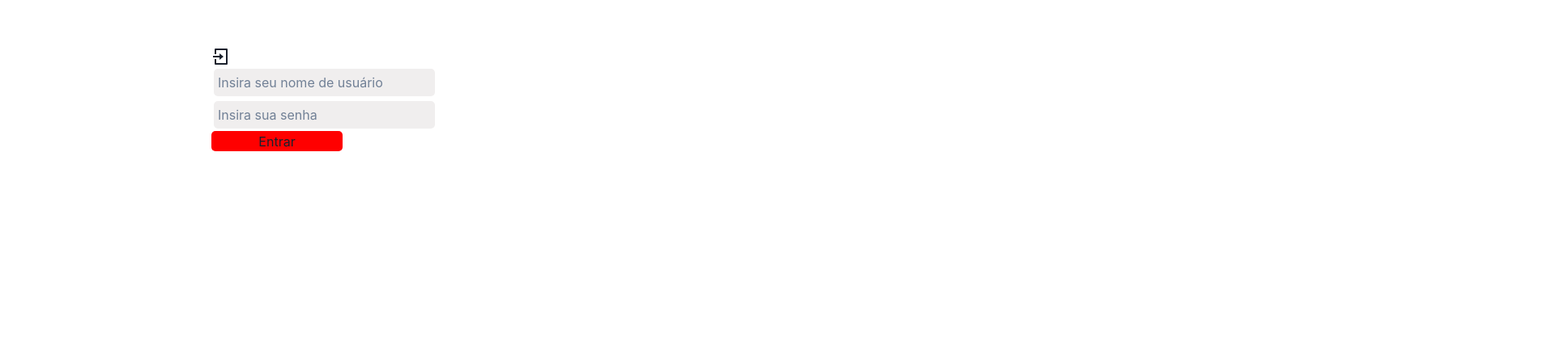
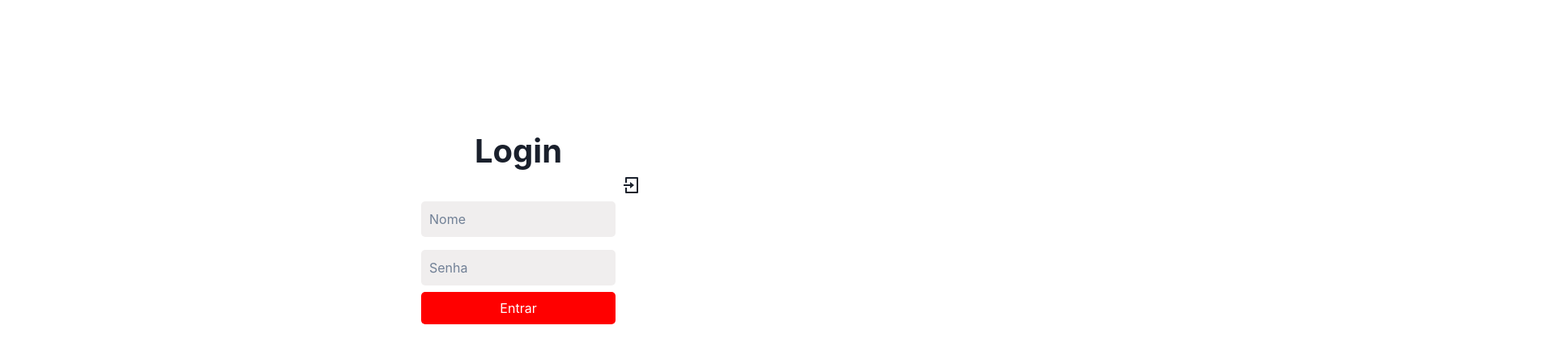
Before and after one commit to ICEI-PUC-Minas-PMGES-TI/pmg-es-2024-1-ti3-9577100-petshop-do-chicao, a Next.js app in the folder Codigo/front/: page /login in a window 1280 px wide. Shown: the part 143-582 px from the top of the page at 81% size, 1920 px wide, since content can reach past the window. Built offline with nearby package versions, Linux system fonts and the light colour scheme.

Commit message:
#19 Padronização FrontEnd - Tela de Login

```diff
--- a/Codigo/front/app/login/loginstyle.css
+++ b/Codigo/front/app/login/loginstyle.css
@@ -1,51 +1,61 @@
-.formulario{
+.formulario {
     /* Group 6 */
-
+    text-align: center;
     position: absolute;
-width: 200px;
-height: 91px;
-left: 261px;
-top: 201px;
-
+    width: 100%;
+    height: 100%;
+    top: 50%;
+    transform: translateY(-50%);
+    left: 50%;
+    margin: auto;
+    border: auto;
+    top: 300px;
+    transform: translateX(-50%);
 
 }
 
-.input{
+.card_header{
+    align-items: center;
+    text-align: center;
+    position: relative;
+    left: 60%;
+
+}
+
+#title {
+    font-weight: bolder;
+    font-size: 40px;
+}
+
+.input {
     /* Rectangle 11 */
-margin: 3px;
-padding: 5px;
-padding-right: 20px;
+
+    padding: 10px;
+    margin: 8px;
     left: 0%;
     right: 0%;
     top: 0%;
     bottom: 0%;
+    width: 240px;
 
     background: #F0EEEE;
     border-radius: 5px;
 
 }
 
-.button{
-
-
-
-width: 162px;
-height: 25px;
+.button {
+    width: 240px;
+    height: 40px;
     left: 261px;
     top: 267px;
-
-
-
     /* Rectangle 15 */
-
-
     left: 0%;
     right: 0%;
     top: 0%;
     bottom: 0%;
-
     background: #FF0000;
     border-radius: 5px;
+    color: white;
 
 
 }
--- a/Codigo/front/app/login/page.jsx
+++ b/Codigo/front/app/login/page.jsx
@@ -4,6 +4,7 @@ import React from 'react'
 import axios from 'axios';
 import { useState } from 'react'
 import { useRouter } from 'next/navigation'
+import logo from "./img/logo.png"
 
 import styles from '../login/loginstyle.css'
 
@@ -28,6 +29,7 @@ function Login() {
 
   return (
 <div className='formulario'>
+<h1 id='title'>Login</h1>
 <form className="form card" onSubmit={handleSubmit}>
 <div className="card_header">
   <svg xmlns="http://www.w3.org/2000/svg" viewBox="0 0 24 24" width="24" height="24">
@@ -35,11 +37,11 @@ function Login() {
     <path fill="currentColor" d="M4 15h2v5h12V4H6v5H4V3a1 1 0 0 1 1-1h14a1 1 0 0 1 1 1v18a1 1 0 0 1-1 1H5a1 1 0 0 1-1-1v-6zm6-4V8l5 4-5 4v-3H2v-2h8z"></path>
   </svg>
 </div>
-<div className="field">
-  <input className="input" name="username" type="text" placeholder="Insira seu nome de usuário" onChange={ u => setUsername(u.target.value) } id="username"/>
+<div className="field" >
+  <input className="input" name="username" type="text" placeholder="Nome" onChange={ u => setUsername(u.target.value) } id="username"/>
 </div>
 <div className="field">
-  <input className="input" name="password" type="password" placeholder="Insira sua senha" id="password" onChange={ p => setPassword(p.target.value) }/>
+  <input className="input" name="password" type="password" placeholder="Senha" id="password" onChange={ p => setPassword(p.target.value) }/>
 </div>
 <div className="field">
   <button className="button">Entrar</button>
```
Also changed, not shown: Codigo/front/public/logoPet.jpg (deleted), 1 other file (tests, documents, lock files or other folders). Lines whose indentation alone changed are shown as unchanged.
